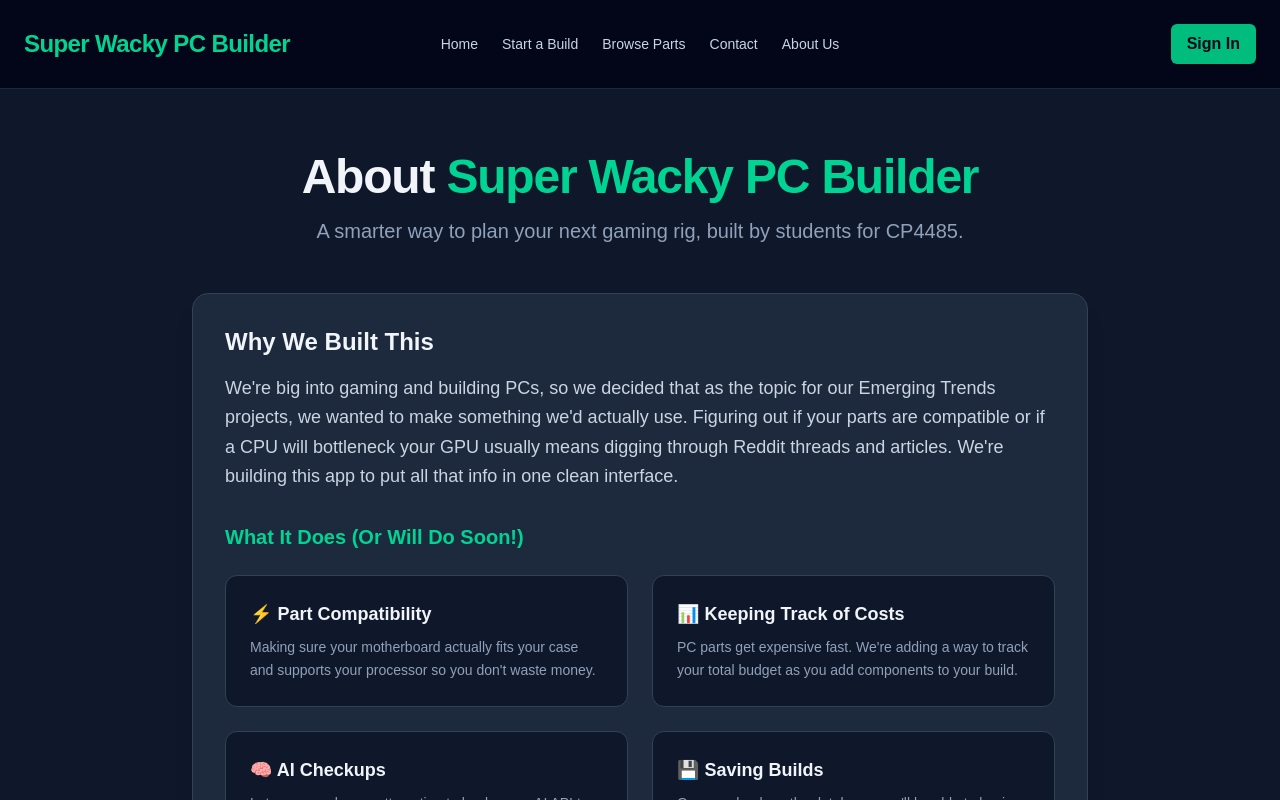
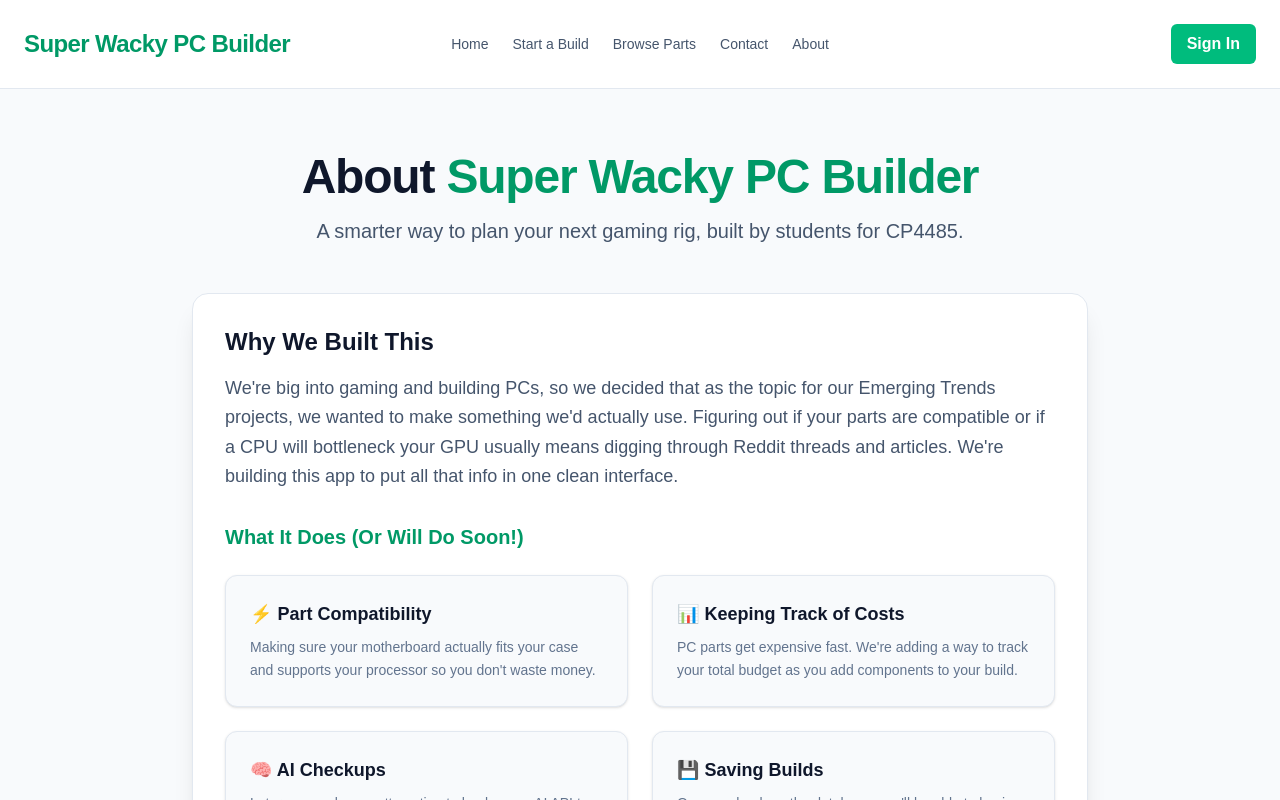
Before and after one commit to Lucas-Fillier/Super-Wacky-PC-building-site, a Next.js app in the folder super-wacky-pc-building-site/: page /about in a window 1280 px wide. Shown: the top 800 px of the page. Built offline with nearby package versions, Linux system fonts and the light colour scheme.

Commit message:
Updated styles to change based on whether the user is using dark mode or light mode.

```diff
--- a/super-wacky-pc-building-site/app/about/page.js
+++ b/super-wacky-pc-building-site/app/about/page.js
@@ -1,50 +1,50 @@
 export default function AboutPage() {
         return (
-            <main className="min-h-screen bg-slate-900 py-16 px-6 text-slate-100">
-                    <div className="max-w-4xl mx-auto space-y-12">
+            <main className="min-h-screen bg-slate-50 dark:bg-slate-900 py-16 px-6 text-slate-900 dark:text-slate-100 transition-colors duration-200 flex flex-col flex-grow">
+                    <div className="max-w-4xl mx-auto space-y-12 w-full">
 
                             <section className="text-center space-y-4">
                                     <h1 className="text-4xl md:text-5xl font-extrabold tracking-tight">
-                                            About <span className="text-emerald-400">Super Wacky PC Builder</span>
+                                            About <span className="text-emerald-600 dark:text-emerald-400">Super Wacky PC Builder</span>
                                     </h1>
-                                    <p className="text-xl text-slate-400 max-w-2xl mx-auto">
+                                    <p className="text-xl text-slate-600 dark:text-slate-400 max-w-2xl mx-auto">
                                             A smarter way to plan your next gaming rig, built by students for CP4485.
                                     </p>
                             </section>
 
-                            <section className="bg-slate-800 p-8 rounded-2xl border border-slate-700 shadow-xl">
-                                    <h2 className="text-2xl font-bold text-slate-100 mb-4">Why We Built This</h2>
-                                    <p className="text-slate-300 leading-relaxed text-lg mb-8">
+                            <section className="bg-white dark:bg-slate-800 p-8 rounded-2xl border border-slate-200 dark:border-slate-700 shadow-xl transition-colors duration-200">
+                                    <h2 className="text-2xl font-bold text-slate-900 dark:text-slate-100 mb-4">Why We Built This</h2>
+                                    <p className="text-slate-600 dark:text-slate-300 leading-relaxed text-lg mb-8">
                                             We're big into gaming and building PCs, so we decided that as the topic for our Emerging Trends projects, we wanted to make something we'd actually use. Figuring out if your parts are compatible or if a CPU will bottleneck your GPU usually means digging through Reddit threads and articles. We're building this app to put all that info in one clean interface.
                                     </p>
 
-                                    <h3 className="text-xl font-bold text-emerald-400 mb-6">What It Does (Or Will Do Soon!)</h3>
+                                    <h3 className="text-xl font-bold text-emerald-600 dark:text-emerald-400 mb-6">What It Does (Or Will Do Soon!)</h3>
 
                                     <div className="grid grid-cols-1 md:grid-cols-2 gap-6">
-                                            <div className="bg-slate-900 p-6 rounded-xl border border-slate-700 hover:border-emerald-400/50 transition-colors group">
-                                                    <h4 className="font-bold text-slate-100 mb-2 text-lg group-hover:text-emerald-400 transition-colors">⚡ Part Compatibility</h4>
-                                                    <p className="text-slate-400 text-sm leading-relaxed">
+                                            <div className="bg-slate-50 dark:bg-slate-900 p-6 rounded-xl border border-slate-200 dark:border-slate-700 hover:border-emerald-500/50 dark:hover:border-emerald-400/50 transition-colors group shadow-sm">
+                                                    <h4 className="font-bold text-slate-900 dark:text-slate-100 mb-2 text-lg group-hover:text-emerald-600 dark:group-hover:text-emerald-400 transition-colors">⚡ Part Compatibility</h4>
+                                                    <p className="text-slate-500 dark:text-slate-400 text-sm leading-relaxed">
                                                             Making sure your motherboard actually fits your case and supports your processor so you don't waste money.
                                                     </p>
                                             </div>
 
-                                            <div className="bg-slate-900 p-6 rounded-xl border border-slate-700 hover:border-emerald-400/50 transition-colors group">
-                                                    <h4 className="font-bold text-slate-100 mb-2 text-lg group-hover:text-emerald-400 transition-colors">📊 Keeping Track of Costs</h4>
-                                                    <p className="text-slate-400 text-sm leading-relaxed">
+                                            <div className="bg-slate-50 dark:bg-slate-900 p-6 rounded-xl border border-slate-200 dark:border-slate-700 hover:border-emerald-500/50 dark:hover:border-emerald-400/50 transition-colors group shadow-sm">
+                                                    <h4 className="font-bold text-slate-900 dark:text-slate-100 mb-2 text-lg group-hover:text-emerald-600 dark:group-hover:text-emerald-400 transition-colors">📊 Keeping Track of Costs</h4>
+                                                    <p className="text-slate-500 dark:text-slate-400 text-sm leading-relaxed">
                                                             PC parts get expensive fast. We're adding a way to track your total budget as you add components to your build.
                                                     </p>
                                             </div>
 
-                                            <div className="bg-slate-900 p-6 rounded-xl border border-slate-700 hover:border-emerald-400/50 transition-colors group">
-                                                    <h4 className="font-bold text-slate-100 mb-2 text-lg group-hover:text-emerald-400 transition-colors">🧠 AI Checkups</h4>
-                                                    <p className="text-slate-400 text-sm leading-relaxed">
+                                            <div className="bg-slate-50 dark:bg-slate-900 p-6 rounded-xl border border-slate-200 dark:border-slate-700 hover:border-emerald-500/50 dark:hover:border-emerald-400/50 transition-colors group shadow-sm">
+                                                    <h4 className="font-bold text-slate-900 dark:text-slate-100 mb-2 text-lg group-hover:text-emerald-600 dark:group-hover:text-emerald-400 transition-colors">🧠 AI Checkups</h4>
+                                                    <p className="text-slate-500 dark:text-slate-400 text-sm leading-relaxed">
                                                             Later on we plan on attempting to hook up an AI API to look at your build and warn you if your parts are mismatched.
                                                     </p>
                                             </div>
 
-                                            <div className="bg-slate-900 p-6 rounded-xl border border-slate-700 hover:border-emerald-400/50 transition-colors group">
-                                                    <h4 className="font-bold text-slate-100 mb-2 text-lg group-hover:text-emerald-400 transition-colors">💾 Saving Builds</h4>
-                                                    <p className="text-slate-400 text-sm leading-relaxed">
+                                            <div className="bg-slate-50 dark:bg-slate-900 p-6 rounded-xl border border-slate-200 dark:border-slate-700 hover:border-emerald-500/50 dark:hover:border-emerald-400/50 transition-colors group shadow-sm">
+                                                    <h4 className="font-bold text-slate-900 dark:text-slate-100 mb-2 text-lg group-hover:text-emerald-600 dark:group-hover:text-emerald-400 transition-colors">💾 Saving Builds</h4>
+                                                    <p className="text-slate-500 dark:text-slate-400 text-sm leading-relaxed">
                                                             Once we hook up the database, you'll be able to log in, save your dream builds, and come back to them later.
                                                     </p>
                                             </div>
--- a/super-wacky-pc-building-site/app/layout.js
+++ b/super-wacky-pc-building-site/app/layout.js
@@ -9,7 +9,7 @@
 export default function RootLayout({ children }) {
     return (
         <html lang="en">
-      <body className="bg-slate-900 text-slate-50 font-sans min-h-screen flex flex-col">
+        <body className="bg-slate-50 text-slate-900 dark:bg-slate-900 dark:text-slate-50 font-sans min-h-screen flex flex-col transition-colors duration-200">
         <Navbar />
         {children}
         </body>
--- a/super-wacky-pc-building-site/components/Navbar.js
+++ b/super-wacky-pc-building-site/components/Navbar.js
@@ -2,18 +2,18 @@
 
 export default function Navbar() {
     return (
-        <nav className="relative flex items-center justify-between p-6 border-b border-slate-800 bg-slate-950">
-            <div className="text-2xl font-bold text-emerald-400 tracking-tight">Super Wacky PC Builder</div>
+        <nav className="relative flex items-center justify-between p-6 border-b border-slate-200 bg-white dark:border-slate-800 dark:bg-slate-950 transition-colors duration-200">
+            <div className="text-2xl font-bold text-emerald-600 dark:text-emerald-400 tracking-tight">Super Wacky PC Builder</div>
 
-            <ul className="absolute left-1/2 -translate-x-1/2 flex space-x-6 text-sm font-medium text-slate-300">
-                <Link href="/" className="hover:text-emerald-400 cursor-pointer transition-colors">Home</Link>
-                <Link href="/build" className="hover:text-emerald-400 cursor-pointer transition-colors">Start a Build</Link>
-                <Link href="/parts" className="hover:text-emerald-400 cursor-pointer transition-colors">Browse Parts</Link>
-                <Link href="/contact" className="hover:text-emerald-400 cursor-pointer transition-colors">Contact</Link>
-                <Link href="/about" className="hover:text-emerald-400 cursor-pointer transition-colors">About Us</Link>
+            <ul className="absolute left-1/2 -translate-x-1/2 flex space-x-6 text-sm font-medium text-slate-600 dark:text-slate-300">
+                <Link href="/" className="hover:text-emerald-600 dark:hover:text-emerald-400 cursor-pointer transition-colors">Home</Link>
+                <Link href="/build" className="hover:text-emerald-600 dark:hover:text-emerald-400 cursor-pointer transition-colors">Start a Build</Link>
+                <Link href="/parts" className="hover:text-emerald-600 dark:hover:text-emerald-400 cursor-pointer transition-colors">Browse Parts</Link>
+                <Link href="/contact" className="hover:text-emerald-600 dark:hover:text-emerald-400 cursor-pointer transition-colors">Contact</Link>
+                <Link href="/about" className="hover:text-emerald-600 dark:hover:text-emerald-400 cursor-pointer transition-colors">About</Link>
             </ul>
 
-            <button className="bg-emerald-500 hover:bg-emerald-400 text-slate-950 px-4 py-2 rounded-md font-semibold transition-colors">
+            <button className="bg-emerald-500 hover:bg-emerald-400 text-white dark:text-slate-950 px-4 py-2 rounded-md font-semibold transition-colors">
                 Sign In
             </button>
         </nav>
--- a/super-wacky-pc-building-site/jsconfig.json
+++ b/super-wacky-pc-building-site/jsconfig.json
@@ -2,6 +2,7 @@
   "compilerOptions": {
     "paths": {
       "@/*": ["./*"]
-    }
+    },
+    "jsx": "react"
   }
 }
```
Also changed, not shown: super-wacky-pc-building-site/app/page.js (+15 -19 lines), super-wacky-pc-building-site/app/parts/page.js (+17 -16 lines), 1 other file (tests, documents, lock files or other folders). Lines whose indentation alone changed are shown as unchanged.
